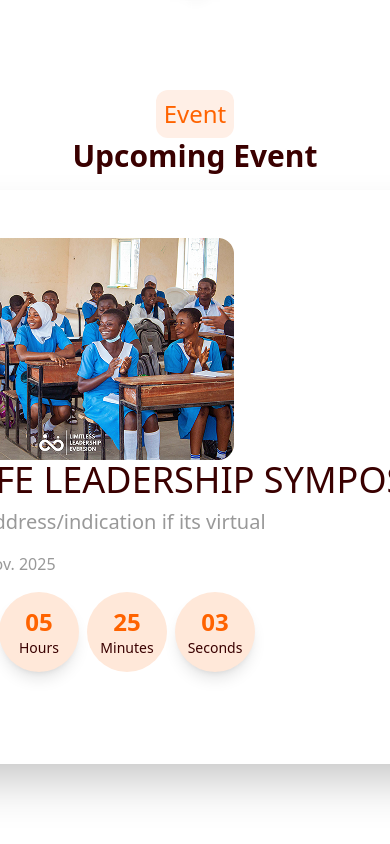
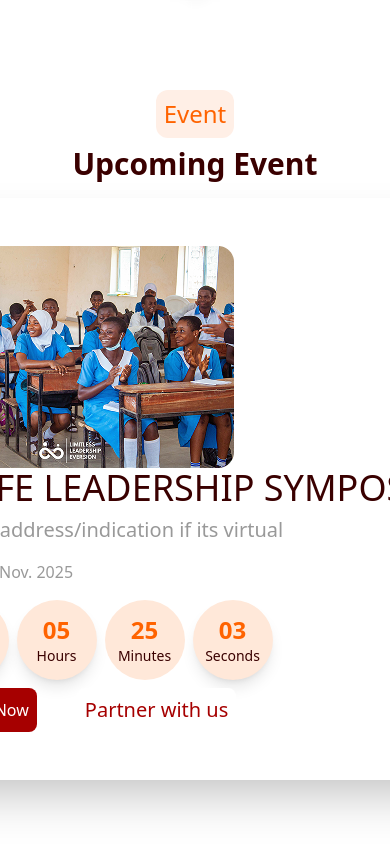
Before and after one commit to Developerfiyin/LLE-website, a React (Vite) app: page / in a window 390 px wide. Shown: the part 1412-2256 px from the top of the page. Built offline with nearby package versions, Linux system fonts and the light colour scheme.

Commit message:
tyled buttons

```diff
--- a/src/Components/event.jsx
+++ b/src/Components/event.jsx
@@ -7,13 +7,13 @@ const event = () => {
   return (
     <div className=' flex-col p-4 items-center grid  text-center font-Montserrat text-[#999] bg-white py-16 justify-center'>
     <div className='flex flex-col mb-4'>
-     <h5 className='text-[#ff6300] font-medium text-2xl bg-[#ffefe6] mx-auto  p-2 rounded-xl'>Event</h5>
+     <h5 className='text-[#ff6300] font-medium text-2xl bg-[#ffefe6] mx-auto mb-2 p-2 rounded-xl'>Event</h5>
      <h2 className='font-bold text-3xl md:text-4xl sm:text-3xl text-[#3a0000]'>Upcoming Event</h2>
    </div>
                 {/* THE DIV FOR THE LOCATION AND CALENDAR */ }
-     <div className='w-150 bg-white grid  rounded-2xl py-12 pl-2 shadow-2xl md:grid-cols-2'>
+     <div className='w-150 bg-white grid rounded-2xl py-12 pl-2 shadow-2xl md:grid-cols-2'>
           <img src={Frame} alt="" sizes='40' className='bg-white rounded-md '/>
-        <div className='flex flex-col mb-9 '>
+        <div className='flex flex-col mx-auto'>
           <h4 className='text-[#3a0000] font-medium text-4xl '>ILE-IFE LEADERSHIP SYMPOSUIM</h4>
          <div className='p-2 flex'>
            <img src={location} alt="The location marker" width={25} className='h-6'/>
@@ -24,7 +24,7 @@ const event = () => {
         <span className='pl-6 '>12 Nov. 2025</span>
       </div>
                {/*  THE DIV FOR THE CIRLES*/ }
-        <div className=' flex gap-2 m-2 '>
+         <div className=' flex gap-2 m-2 '>
             <div class="w-20 h-20 bg-[#ffe8d9] rounded-full flex flex-col items-center md:w-16 md:h-16 justify-center text-center shadow-lg">
               <h5 class="text-xl font-bold text-[#ff6300]">03</h5>
               <p class="text-sm text-[#3a0000]">Days</p>
@@ -36,16 +36,20 @@ const event = () => {
           </div>
 
          <div className='w-20 h-20 rounded-full bg-[#ffe8d9] flex flex-col text-center md:w-16 md:h-16 items-center justify-center'>
-           <h5 className='text-[#ff6300] font-semibold text-2xl'>25</h5>
+           <h5 className='text-[#ff6300] font-bold text-2xl'>25</h5>
            <p className='text-[#3a0000] text-sm'>Minutes</p>
           </div>
 
          <div class="w-20 h-20 bg-[#ffe8d9] rounded-full flex flex-col items-center justify-center md:w-16 md:h-16 text-center shadow-lg">
-          <h5 class="text-2xl text-[#ff6300] font-semibold">03</h5>
+          <h5 class="text-2xl text-[#ff6300] font-bold">03</h5>
             <p class="text-sm text-[#3a0000]">Seconds</p>
           </div>
         </div>
 
+        <div className='flex gap-2 md:p-2'>
+     <button className='bg-[#a60000] text-white p-2 rounded-lg ease-in-out duration-300 hover:bg-[#3a0000]'>Register Now</button>
+     <button className='bg-white text-[#a60000] ml-8 p-2 rounded-lg ease-in-out duration-300 text-xl font-medium hover:bg-[#ff6300] '>Partner with us</button>
+   </div>
 
       </div>
 
```
